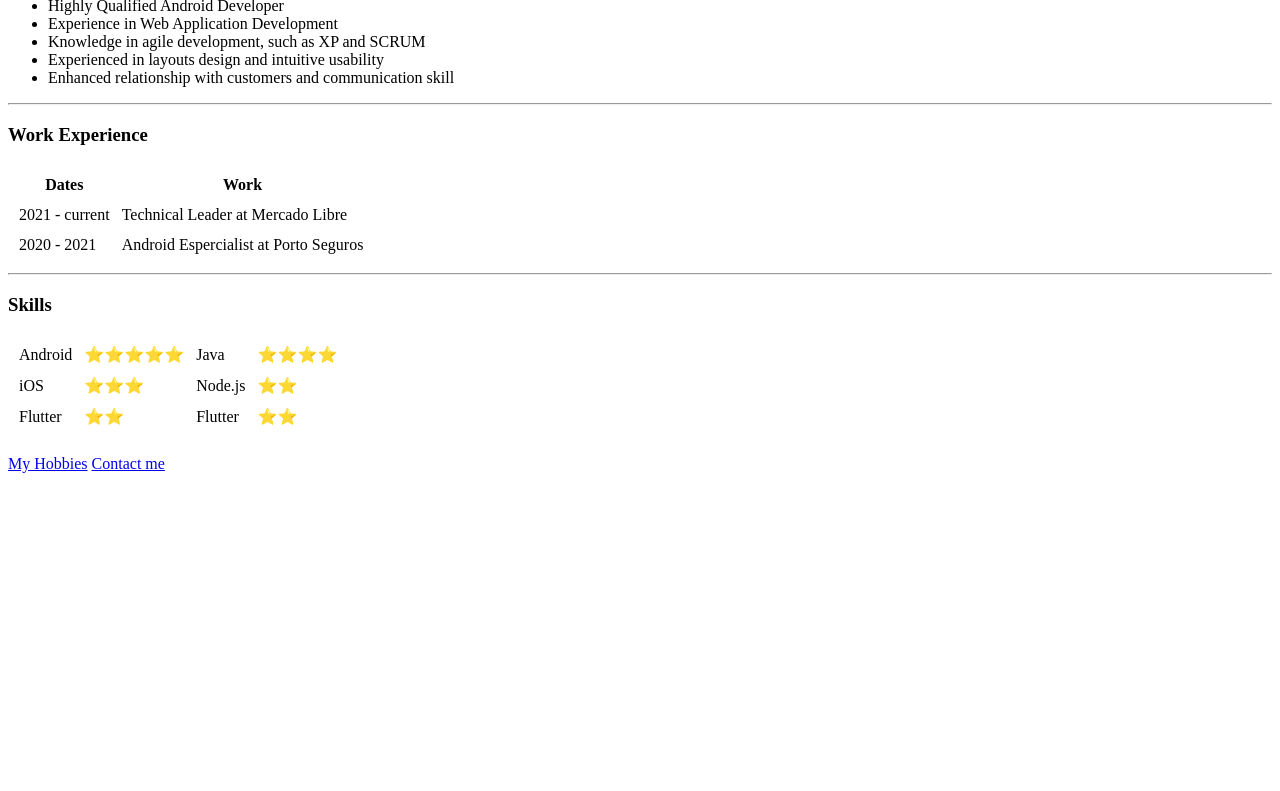
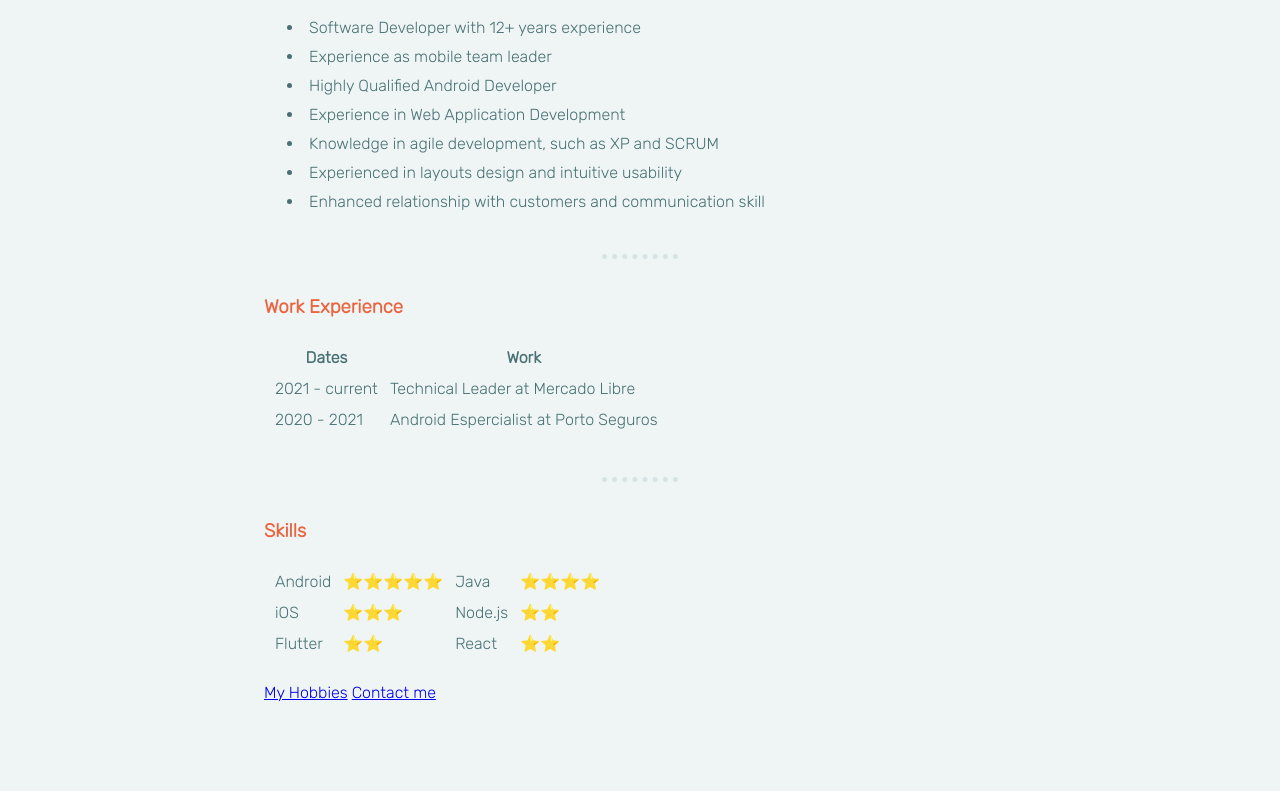
Before and after one commit to soulnanx/cv, a plain HTML site: page index.html in a window 1280 px wide. Shown: the part 326-1117 px from the top of the page. Before the commit the page ends 807 px from the top, so only its background shows below. Drawn offline with Linux system fonts and the light colour scheme.

Commit message:
add css style

```diff
--- a/index.html
+++ b/index.html
@@ -3,6 +3,11 @@
 <head>
     <meta charset="UTF-8">
     <title>💻 Renan dos Santos</title>
+
+    <link rel="stylesheet" href="./styles.css">
+    <link rel="preconnect" href="https://fonts.googleapis.com">
+    <link rel="preconnect" href="https://fonts.gstatic.com" crossorigin>
+    <link href="https://fonts.googleapis.com/css2?family=Rubik:wght@300&display=swap" rel="stylesheet">
 </head>
 <body>
 
@@ -89,17 +94,20 @@
         <td>Flutter</td>
         <td>⭐⭐</td>
 
-        <td>Flutter</td>
+        <td>React</td>
         <td>⭐⭐</td>
     </tr>
 
     </table>
 
     <br>
+    <div class="page-footer">
+        <a href="./hobbies.html">My Hobbies</a>
 
-    <a href="hobbies.html">My Hobbies</a>
+        <a href="./contact-me.html">Contact me</a>
 
-    <a href="contact-me.html">Contact me</a>
+    </div>
+
 
 </body>
 </html>
--- /dev/null
+++ b/styles.css
@@ -0,0 +1,33 @@
+body {
+    background-color: #EFF5F5;
+    font-family: 'Rubik', sans-serif;
+    padding:  0 20% 0 20%;
+    color: #497174;
+
+}
+
+hr {
+    border-color: #D6E4E5;
+    border-style: none;
+    border-top-style: dotted;
+    border-width: 5px;
+    width: 10%;
+    margin-top: 5%;
+    margin-bottom: 5%;
+}
+
+h3, h1 {
+    color: #EB6440;
+}
+
+.field-input {
+    margin: 15px;
+}
+
+li {
+   padding: 5px;
+}
+
+.page-footer {
+    height: 100px;
+}
```
Also changed, not shown: contact-me.html (+9 -4 lines), hobbies.html (+5 -1 lines).
